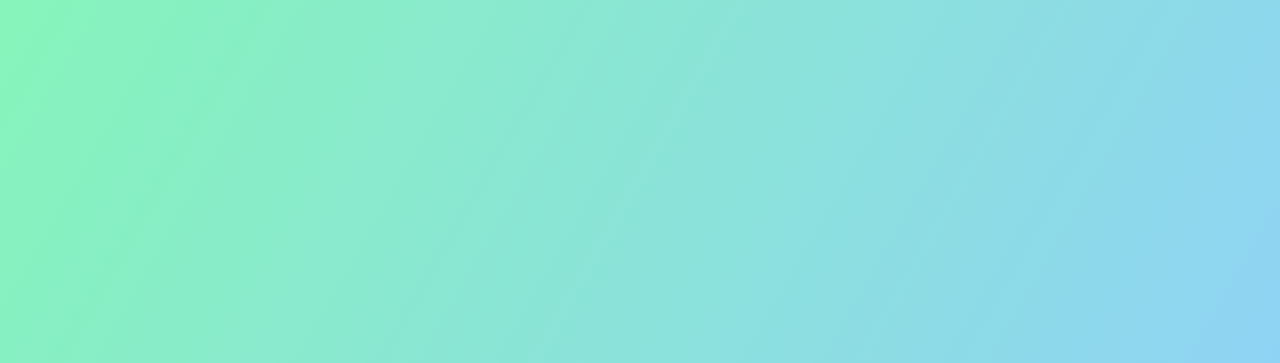
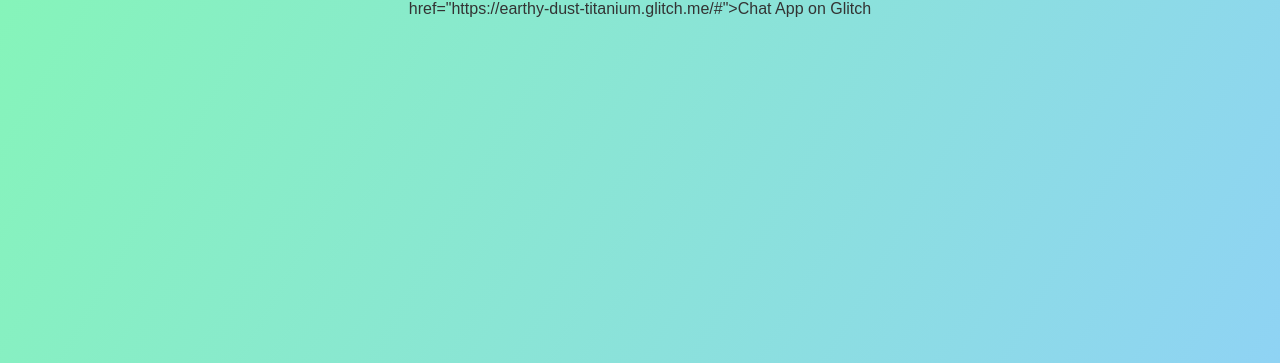
Before and after one commit to Youkg432/Email, a plain HTML site: page Redirect Site.html in a window 1280 px wide. Shown: the part 437-800 px from the top of the page. Drawn offline with Linux system fonts and the light colour scheme.

Commit message:
Update Redirect Site.html

```diff
--- a/Redirect Site.html
+++ b/Redirect Site.html
@@ -82,3 +82,4 @@
     <div class="background"></div>
     <div class="container">
       <h1>Welcome to the Redirect Site at Coding.Org</h1>
+      <a> href="https://earthy-dust-titanium.glitch.me/#">Chat App on Glitch</a>
```
